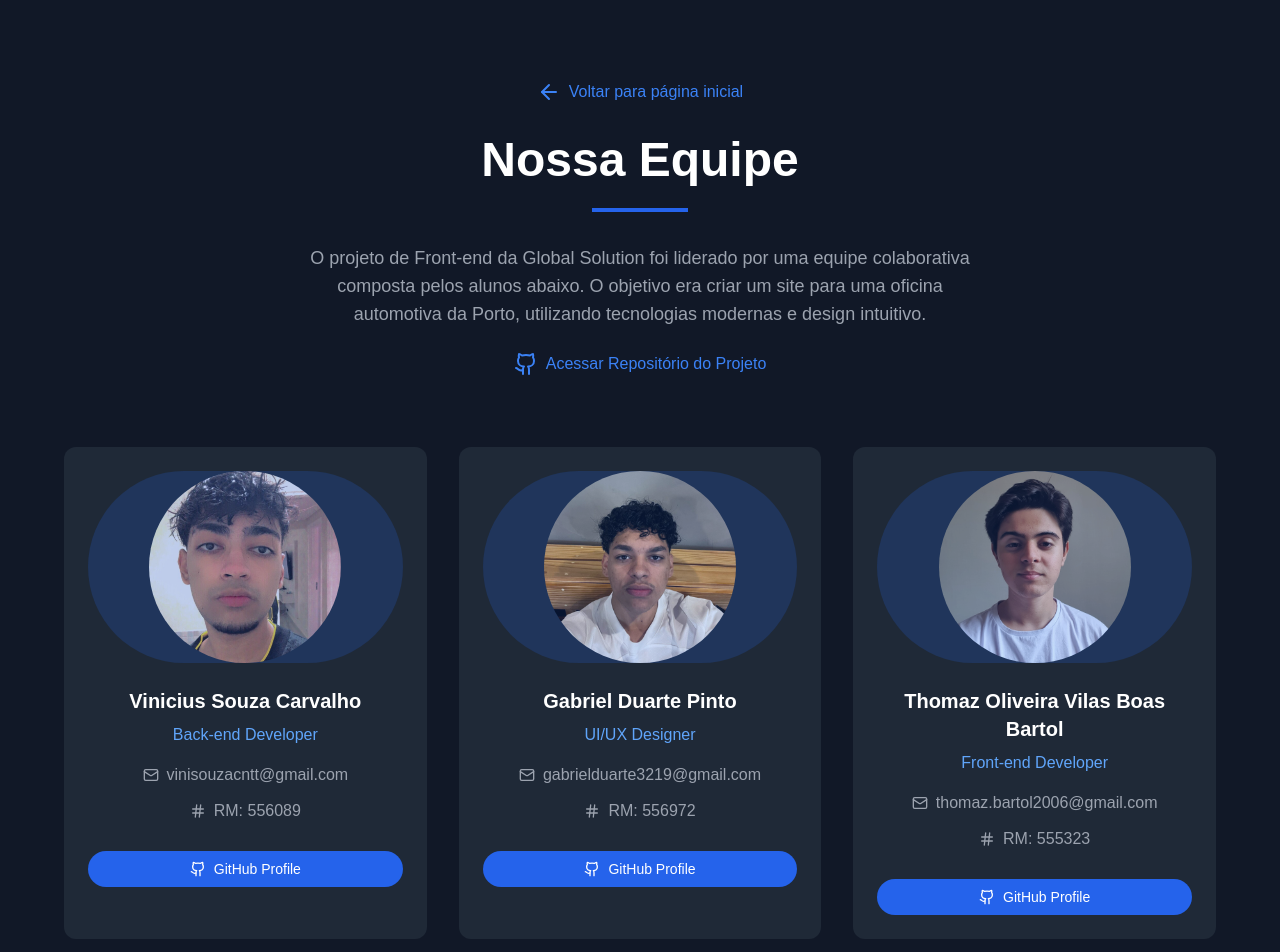
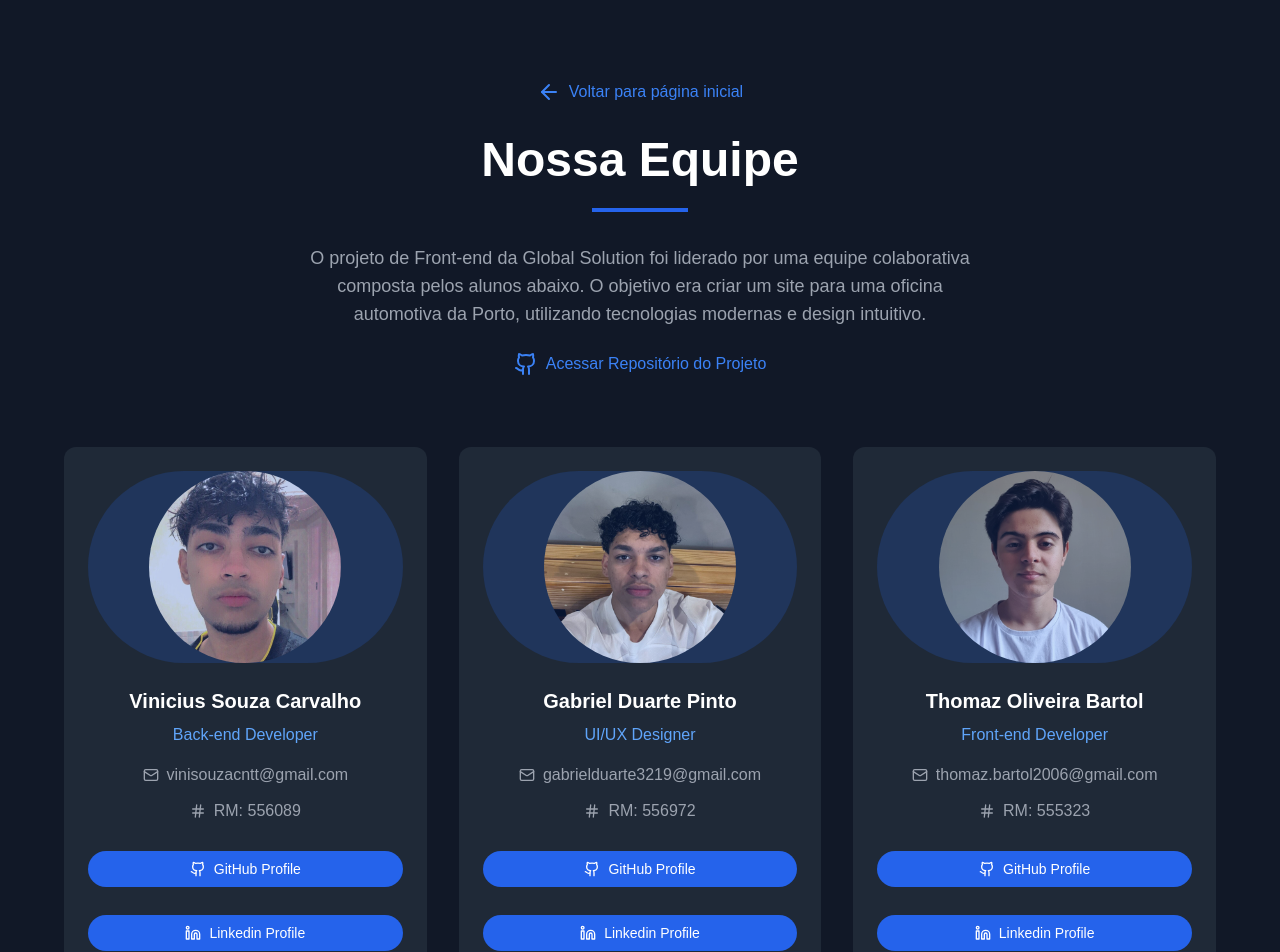
Before and after one commit to SouzaEu/EcoEnergy-Front-end, a Next.js app: page /StudentPage in a window 1280 px wide. Shown: the top 952 px of the page. Built offline with nearby package versions, Linux system fonts and the light colour scheme.

Commit message:
adição do perfil do linkedin na pagina de alunos

```diff
--- a/src/app/StudentPage/page.tsx
+++ b/src/app/StudentPage/page.tsx
@@ -3,7 +3,7 @@
 import React from 'react'
 import Image from 'next/image'
 import Link from 'next/link'
-import { ArrowLeft, Github, Mail, User, Hash } from 'lucide-react'
+import { ArrowLeft, Github, Linkedin, Mail, User, Hash } from 'lucide-react'
 import { motion } from 'framer-motion'
 
 const teamMembers = [
@@ -12,6 +12,7 @@ const teamMembers = [
     email: "vinisouzacntt@gmail.com",
     rm: "556089",
     github: "https://github.com/SouzaEu",
+    Linkedin: "https://www.linkedin.com/in/souzav/",
     image: "/rosto-vini.jpg",
     role: "Back-end Developer"
   },
@@ -20,14 +21,16 @@ const teamMembers = [
     email: "gabrielduarte3219@gmail.com",
     rm: "556972",
     github: "https://github.com/gabrielduar7e",
+    Linkedin: "https://github.com/ThomazBartol",
     image: "/gabrielgatao.jpg",
     role: "UI/UX Designer"
   },
   {
-    name: "Thomaz Oliveira Vilas Boas Bartol",
+    name: "Thomaz Oliveira Bartol",
     email: "thomaz.bartol2006@gmail.com",
     rm: "555323",
     github: "https://github.com/ThomazBartol",
+    Linkedin: "https://github.com/ThomazBartol",
     image: "/rosto-thomaz.jpg",
     role: "Front-end Developer"
   }
@@ -159,6 +162,22 @@ export default function TeamPage() {
                       GitHub Profile
                     </a>
                   </motion.div>
+
+
+                  <motion.div
+                    whileHover={{ scale: 1.05 }}
+                    whileTap={{ scale: 0.95 }}
+                  >
+                    <a
+                      href={member.Linkedin}
+                      target="_blank"
+                      rel="noopener noreferrer"
+                      className="inline-flex items-center justify-center w-full py-2 mt-4 text-sm font-medium text-white bg-blue-600 rounded-full hover:bg-blue-700 transition-colors"
+                    >
+                      <Linkedin className="w-4 h-4 mr-2" />
+                      Linkedin Profile
+                    </a>
+                  </motion.div>
                 </div>
               </div>
             </motion.div>
```
